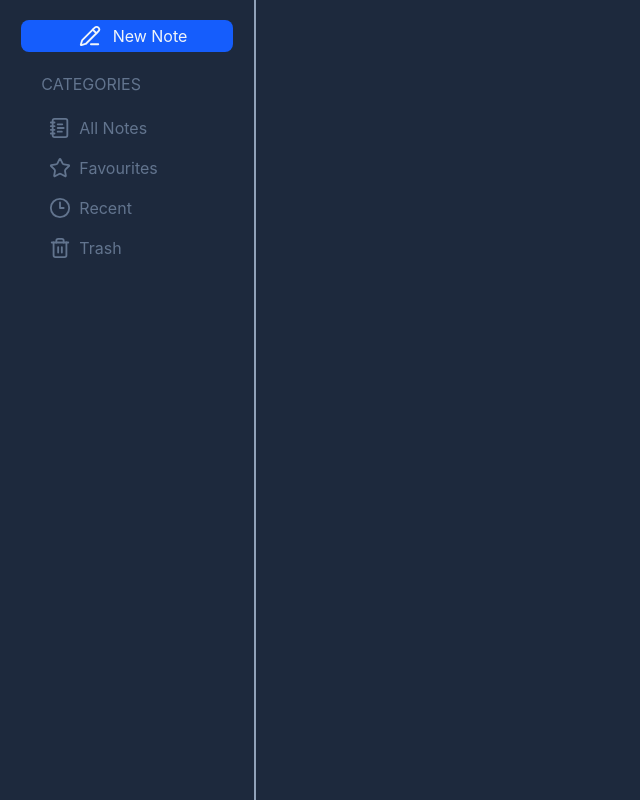
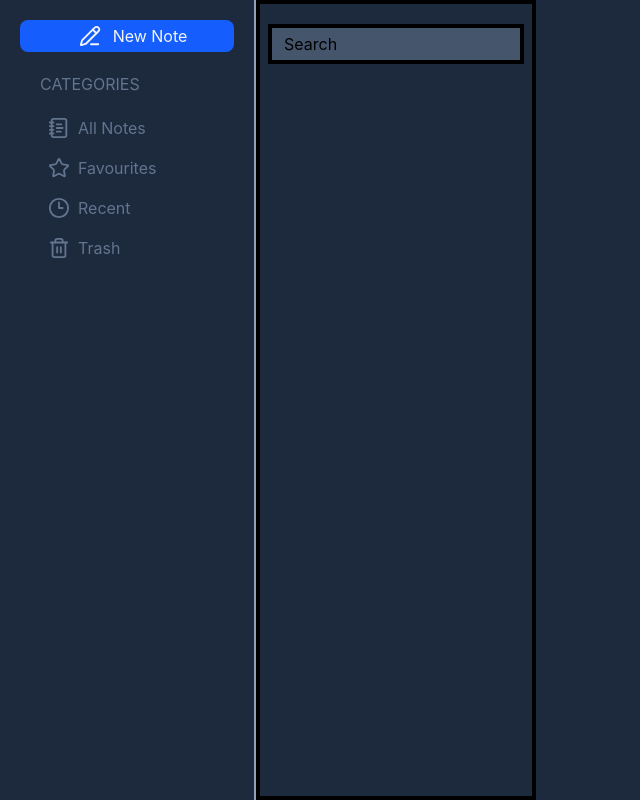
Before and after one commit to Zolender/Notebook-with-React, a React (Vite) app: page / in a window 1280 px wide. Shown: the whole page, without its empty margins (0-640 px from the left). Built offline with nearby package versions, Linux system fonts and the light colour scheme.

Commit message:
feat: add NoteList component and update App layout

```diff
--- a/src/App.jsx
+++ b/src/App.jsx
@@ -1,12 +1,14 @@
 import { useState } from 'react'
 import SideBar from './Components/SideBar'
+import NoteList from './Components/NoteList'
 
 function App() {
   const [count, setCount] = useState(0)
 
   return (
-    <div className='grid grid-cols-3 w-full min-h-screen bg-slate-800'>
+    <div className='flex  w-full min-h-screen bg-slate-800'>
         <SideBar />
+        <NoteList />
     </div>
   )
 }
--- /dev/null
+++ b/src/Components/NoteList.jsx
@@ -0,0 +1,12 @@
+const NoteList = () => {
+    return (
+        <div className="flex flex-col items-start w-70 px-2 py-5 gap-5 border-4">
+            <div className="relative bg-slate-600 w-full border-4 rou">
+                <input type="text" value={'Search'} className="border-none px-3 py-1 "/>
+            </div>
+
+        </div>
+    );
+}
+
+export default NoteList;
--- a/src/Components/SideBar.jsx
+++ b/src/Components/SideBar.jsx
@@ -2,12 +2,12 @@ import { Clock3, NotebookText, PencilLine, Star, Trash2 } from "lucide-react";
 
 const SideBar = () => {
     return (
-        <div className="w-64 border-r-2 border-slate-400 flex flex-col gap-5 justify-start items-center py-5 px-[5%]">
+        <div className="w-64 border-r-2 border-slate-400 flex flex-col gap-5 justify-start items-center py-5 px-5">
             <button type="button" className="flex justify-center items-center w-full text-center py-1 bg-blue-600 hover:bg-blue-700 active:bg-blue-900 hover:cursor-pointer rounded-lg border-none focus:outline-none transition-colors text-slate-100">
                 <PencilLine size={22} className="mx-3"/>
                 New Note
             </button>
-            <div className="text-slate-500 w-full pl-5">
+            <div className="text-slate-500 w-full pl-5 ">
                 <p className="mb-3">CATEGORIES</p>
                 <p className="hover:bg-slate-500 hover:text-slate-100 hover:cursor-pointer pl-2 w-[70%] rounded-sm py-2 flex items-center gap-2 transition">
                     <NotebookText size={22}/>
```
Also changed, not shown: src/Components/utils/Search.js (added).
